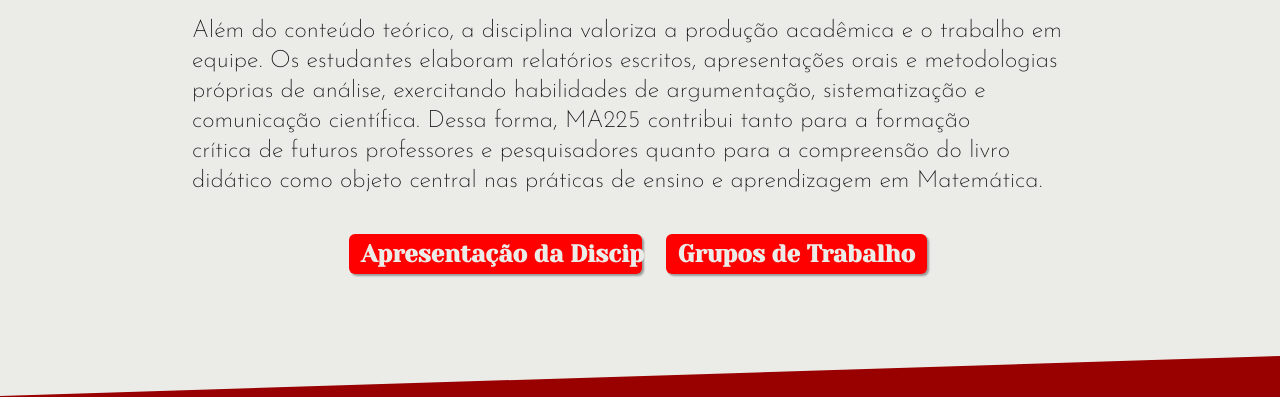
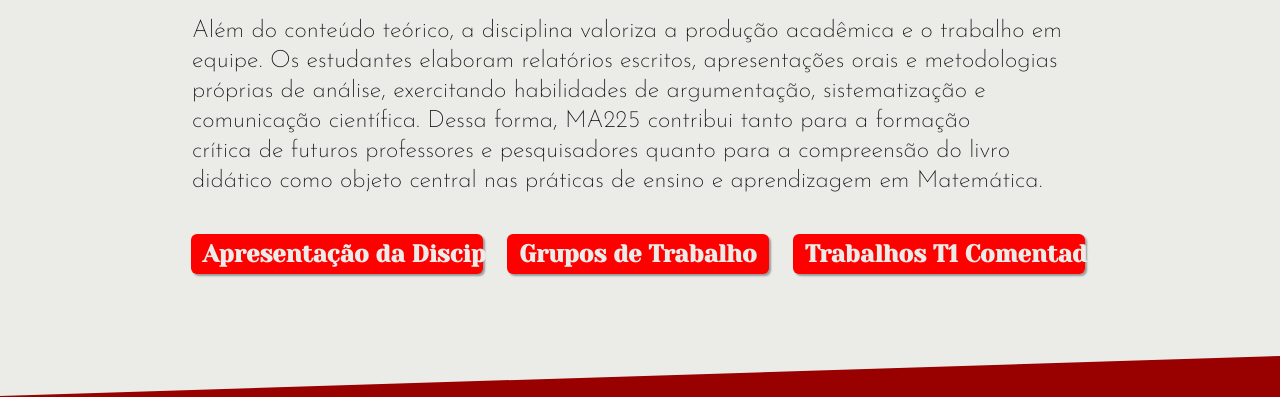
Before and after one commit to douglasspeck/ma225, a PHP site: page / in a window 1280 px wide. Shown: the part 558-955 px from the top of the page. Run offline with PHP 8.4, Linux system fonts and the light colour scheme.

Commit message:
Added Assignments hyperlink

```diff
--- a/index.php
+++ b/index.php
@@ -26,6 +26,7 @@
             <section id="useful_links" class="gallery center">
                 <a href="https://drive.google.com/drive/folders/1plVSxOqc9XIfBGpBkDN-lNucwVjnNGKv?usp=drive_link" class="button">Apresentação da Disciplina</a>
                 <a href="https://drive.google.com/open?id=1dL6IVZPR3vT9D9iCIK9CD1dEjbLyKT2hdzjCoMSLL4A&usp=drive_copy" class="button">Grupos de Trabalho</a>
+                <a href="https://drive.google.com/drive/folders/1yPAsu65bQUOVQENH3DF-yvdIh0yfEFEQ?usp=drive_link" class="button">Trabalhos T1 Comentado</a>
             </section>
         </main>
         <?php include('assets/php/footer.php'); ?>
```
